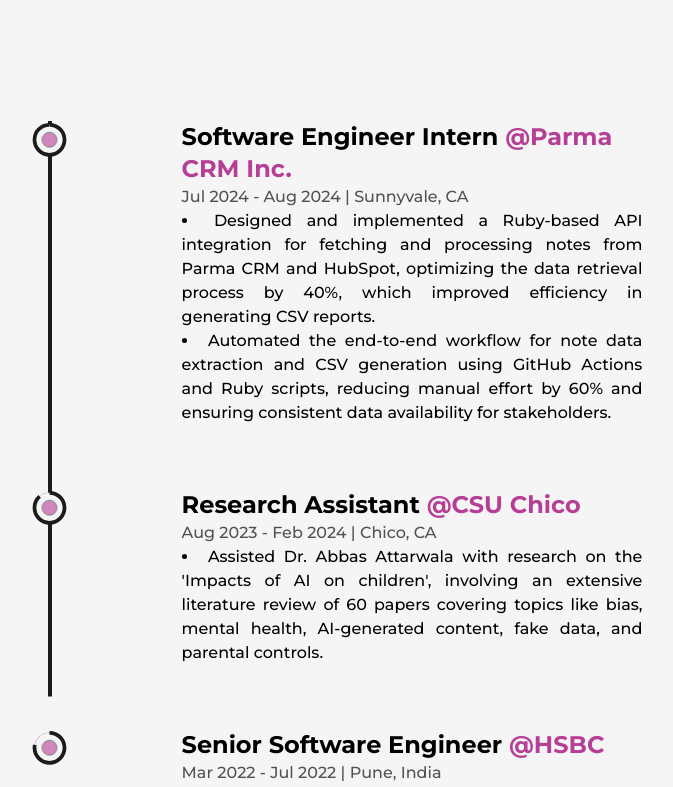
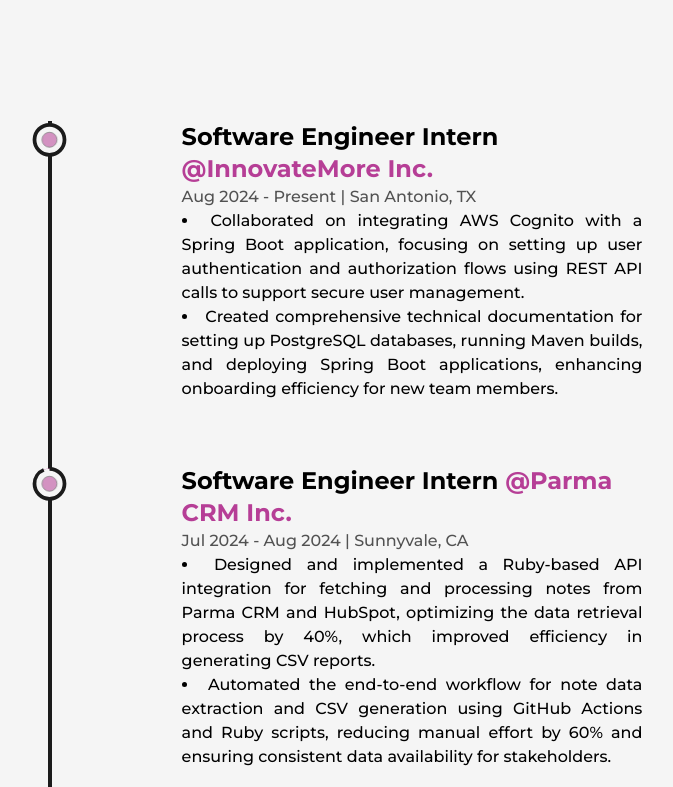
Before and after one commit to sourabhk25/web_portfolio, a Next.js app: page /about in a window 1280 px wide. Shown: the part 2523-3310 px from the top of the page, without its empty margins (244-917 px from the left). Built offline with nearby package versions, Linux system fonts and the light colour scheme.

Commit message:
Experience and resume updated

```diff
--- a/src/components/Experience.js
+++ b/src/components/Experience.js
@@ -78,7 +78,7 @@
             style={{ scaleY: scrollYProgress }}
           />
           <ul className="w-full flex flex-col items-start justify-between ml-4 xs:ml-2">
-            {/* <Details
+            <Details
               position="Software Engineer Intern"
               company="InnovateMore Inc."
               companyLink="N/A"
@@ -87,7 +87,7 @@
               work="Collaborated on integrating AWS Cognito with a Spring Boot application, focusing on setting up user authentication and authorization
               flows using REST API calls to support secure user management.; Created comprehensive technical documentation for setting up
               PostgreSQL databases, running Maven builds, and deploying Spring Boot applications, enhancing onboarding efficiency for new team members."
-            /> */}
+            />
 
             <Details
               position="Software Engineer Intern"
```
Also changed, not shown: 1 other file (tests, documents, lock files or other folders).
